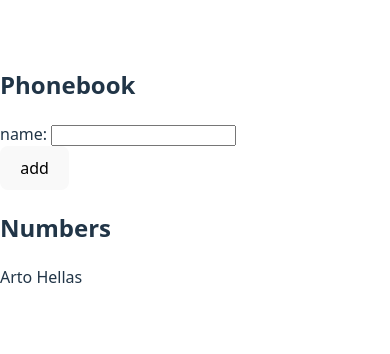
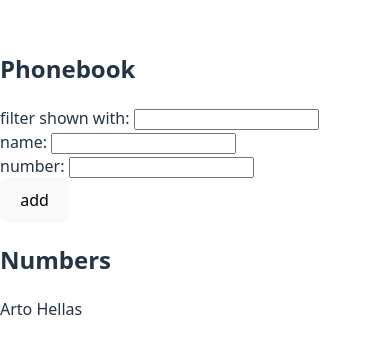
Before and after one commit to IcyDrae/fullstackopen, a React (Vite) app in the folder part2/PhoneBook/: page / in a window 390 px wide. Shown: the part 246-600 px from the top of the page. Built offline with nearby package versions, Linux system fonts and the light colour scheme.

Commit message:
part2: The Phonebook Step 4

```diff
--- a/part2/PhoneBook/src/App.jsx
+++ b/part2/PhoneBook/src/App.jsx
@@ -4,10 +4,17 @@ function App() {
   const [persons, setPersons] = useState([
     {
       id: 1,
-      name: 'Arto Hellas'
+      name: 'Arto Hellas',
+      phone: ""
     }
-  ])
+  ]);
+
   const [newName, setNewName] = useState('')
+  const [newNumber, setNewNumber] = useState('')
+
+  const handleNumberChange = (event) => {
+    setNewNumber(event.target.value);
+  };
 
   const handleSubmit = (event) => {
     event.preventDefault()
@@ -24,6 +31,7 @@ function App() {
     const noteObject = {
       id: persons.length + 1,
       name: newName,
+      phone: newNumber
     }
 
     setPersons(persons.concat(noteObject))
@@ -34,22 +42,39 @@ function App() {
     setNewName(event.target.value);
   }
 
+  const [result, setResult] = useState("");
+
+  const handleResult = (event) => {
+    setResult(event.target.value);
+  };
+
+  const personsToShow = persons.filter(person => {
+    return person.name.toLowerCase().includes(result.toLowerCase());
+  });
+
   return (
     <>
       <div>
       <h2>Phonebook</h2>
+      filter shown with: <input value={result} onChange={handleResult}/>
       <form onSubmit={handleSubmit}>
         <div>
           name: <input value={newName} onChange={handlePersonChange}/>
+          <br />
+          number: <input value={newNumber} onChange={handleNumberChange}/>
         </div>
         <div>
           <button type="submit">add</button>
         </div>
       </form>
       <h2>Numbers</h2>
-      { persons.map((person) => {
-        return <p key={person.id}>{person.name}</p>
-      }) }
+      {personsToShow.map((person) => {
+        return (
+          <div key={person.id}>
+            {person.name} {person.phone}
+          </div>
+        )
+      })}
     </div>
     </>
   )
```
